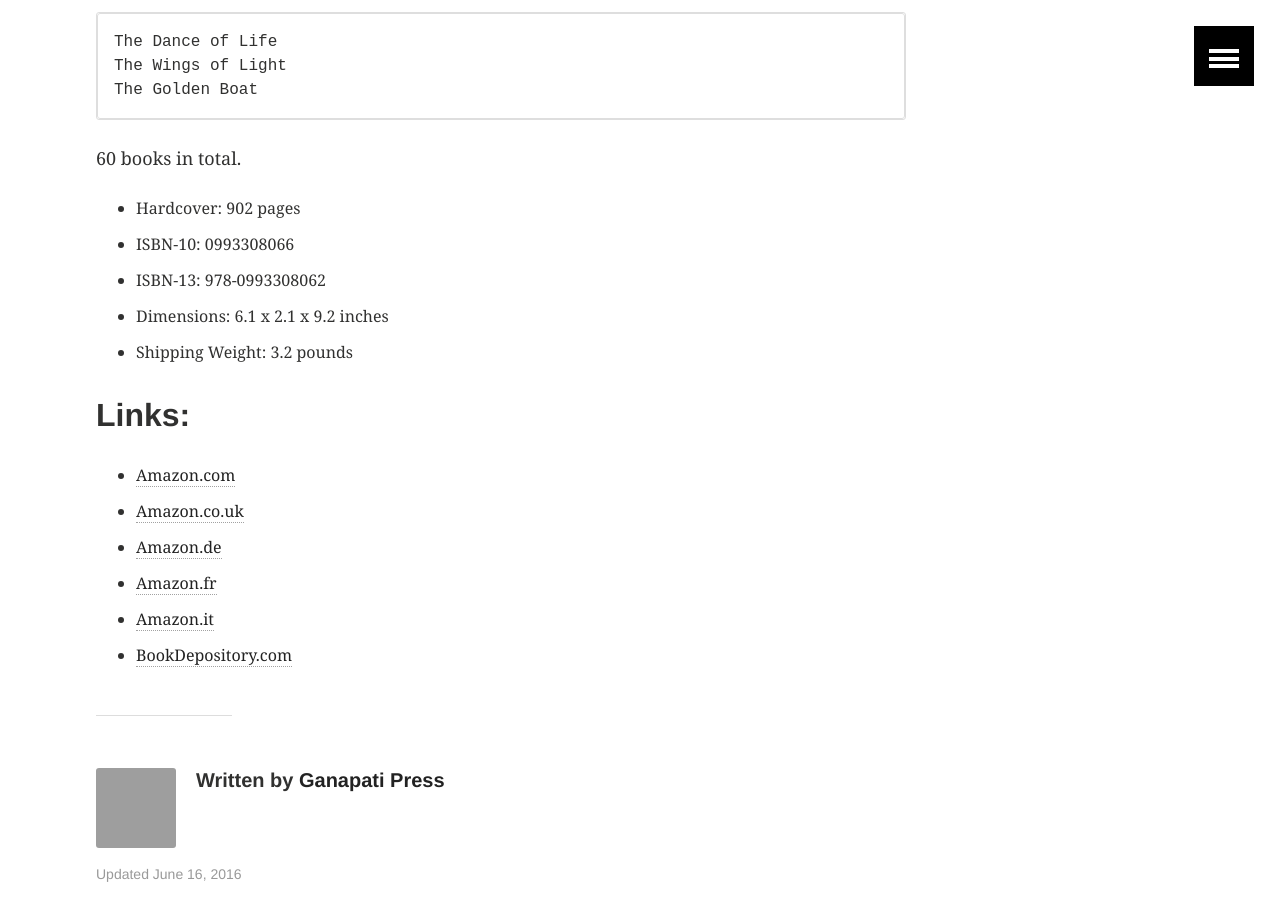
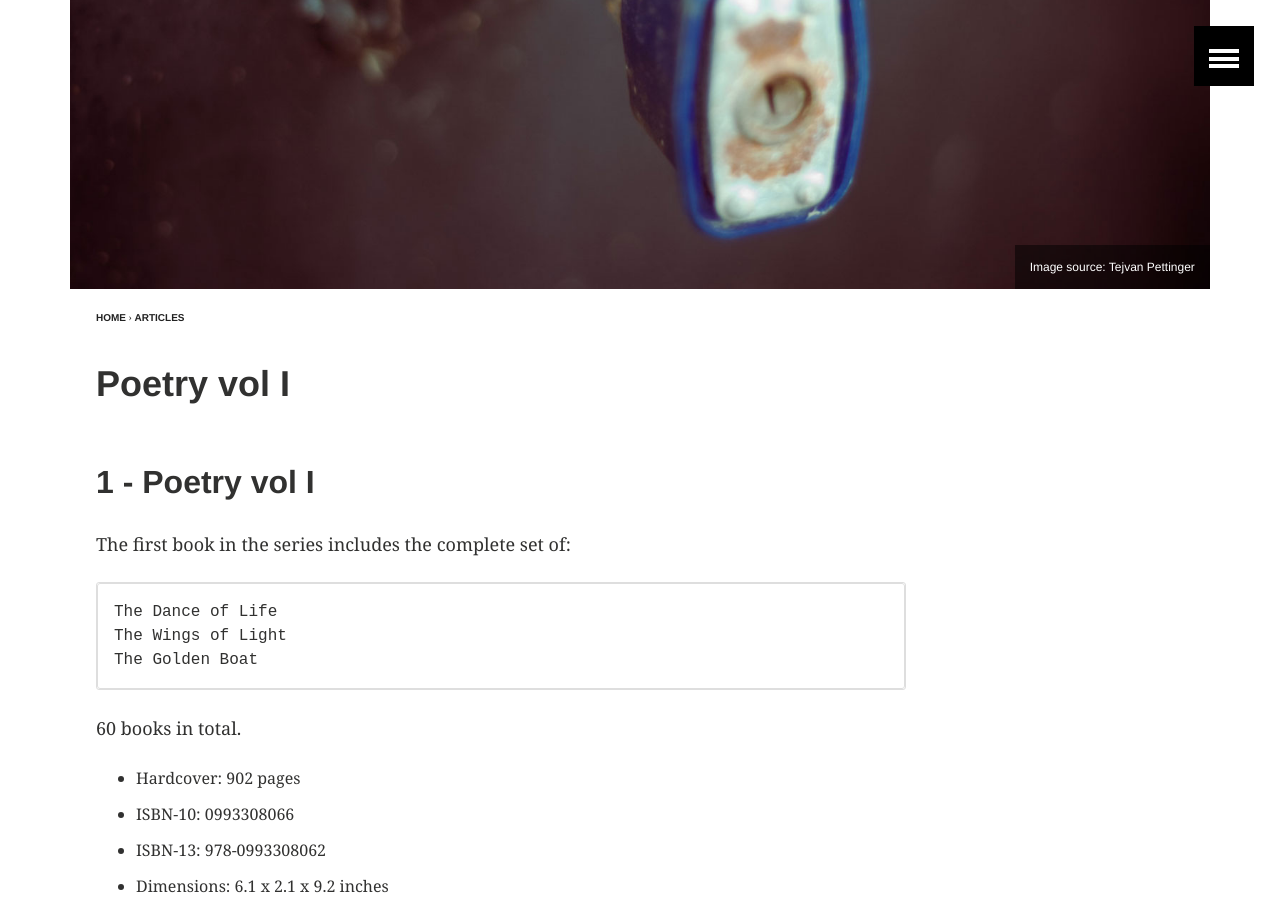
Before and after one commit to ganapatipress/ganapatipress.org, a Jekyll site: the page built from _posts/articles/2016-06-16-poetry-vol-1.md, in a window 1280 px wide and 900 px high, scrolled down 393 px. Built offline with Jekyll 4.4.1, drawn with Linux system fonts in a browser that asks for light colours.

Commit message:
Update 2016-06-16-poetry-vol-1.md

```diff
--- a/_posts/articles/2016-06-16-poetry-vol-1.md
+++ b/_posts/articles/2016-06-16-poetry-vol-1.md
@@ -7,6 +7,12 @@ excerpt: "Poetry volume 1"
 tags: []
 share: false
 published: true
+image:
+  feature: lock-1600x800.jpg
+  teaser: lock-400x250.jpg
+  credit: Tejvan Pettinger
+  creditlink: http://www.tejvan.co.uk
+
 ---
 
 ## 1 - Poetry vol I
```
